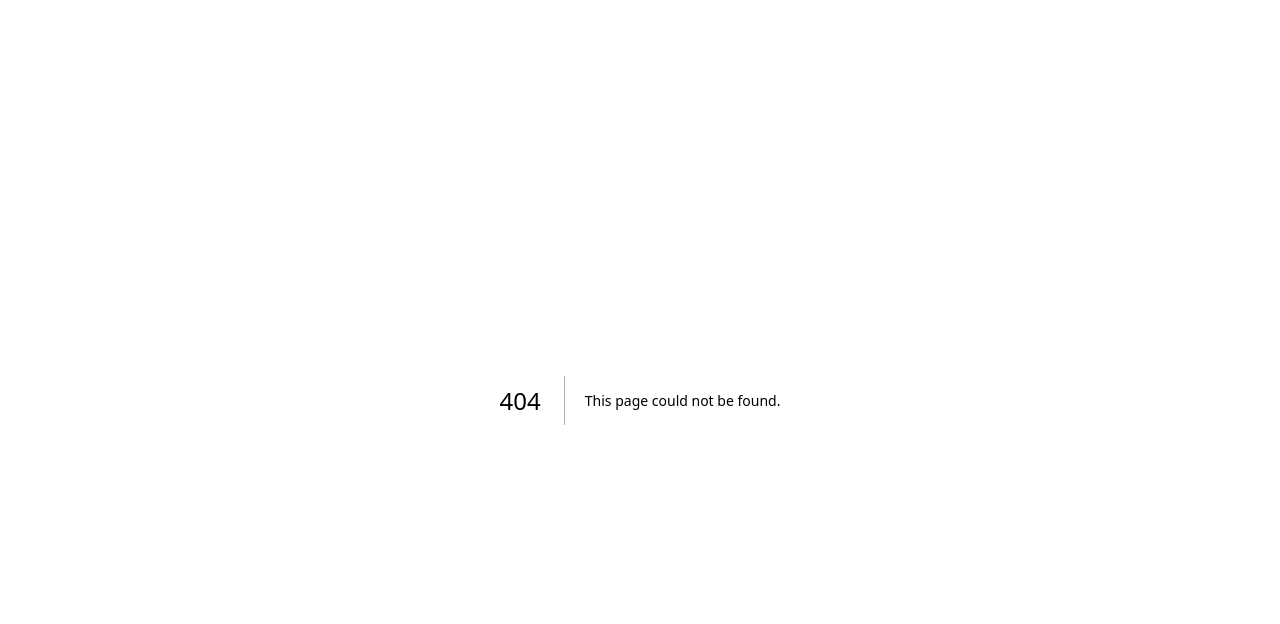
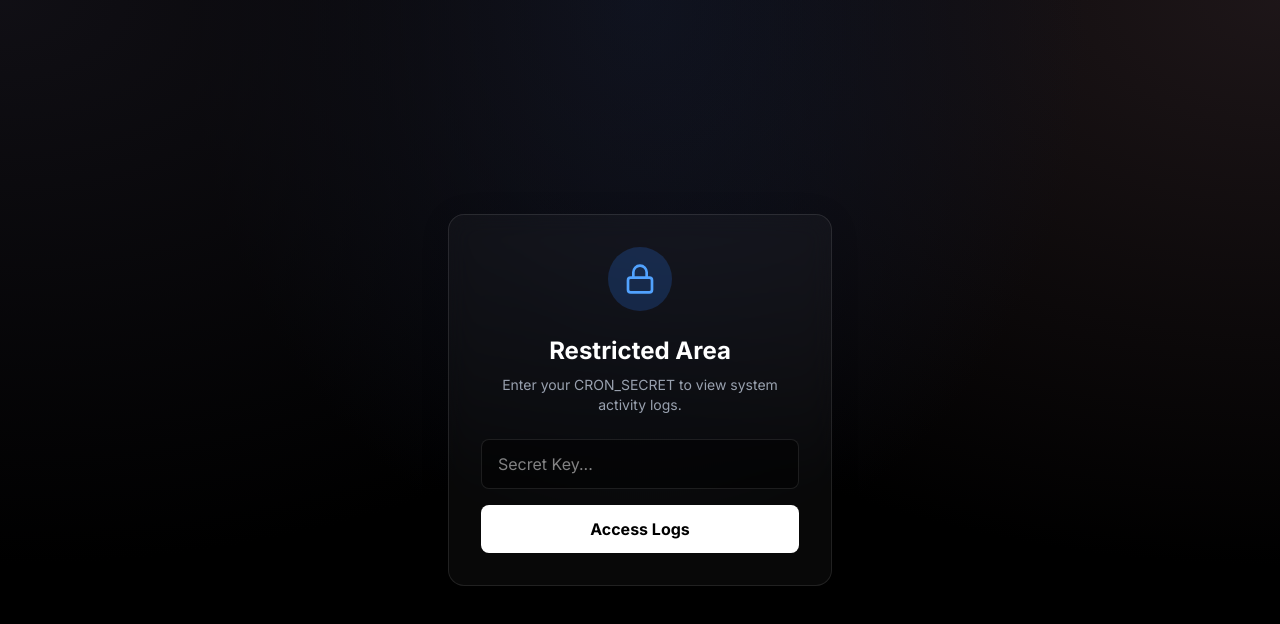
Before and after one commit to Arroychaan/content-generate, a Next.js app: page /admin/logs in a window 1280 px wide. Before the commit this address had no page. Shown: the top 624 px of the page. Built offline with nearby package versions, Linux system fonts and the light colour scheme.

Commit message:
feat: Add secure admin monitoring dashboard for system logs

```diff
--- /dev/null
+++ b/src/app/admin/logs/page.js
@@ -0,0 +1,161 @@
+'use client';
+
+import { useState, useEffect } from 'react';
+import { motion } from 'framer-motion';
+import { Lock, ShieldCheck, Server, AlertCircle, Info, RefreshCw } from 'lucide-react';
+
+export default function LogsDashboard() {
+  const [authKey, setAuthKey] = useState('');
+  const [isAuthenticated, setIsAuthenticated] = useState(false);
+  const [logs, setLogs] = useState([]);
+  const [loading, setLoading] = useState(false);
+  const [errorMsg, setErrorMsg] = useState('');
+
+  const fetchLogs = async (keyToUse) => {
+    setLoading(true);
+    setErrorMsg('');
+    try {
+      const res = await fetch(`/api/logs?key=${encodeURIComponent(keyToUse)}`);
+      const data = await res.json();
+
+      if (data.success) {
+        setLogs(data.data);
+        setIsAuthenticated(true);
+      } else {
+        setErrorMsg('Invalid Access Key');
+        setIsAuthenticated(false);
+      }
+    } catch (e) {
+      setErrorMsg('Network error. Failed to connect to server.');
+    } finally {
+      setLoading(false);
+    }
+  };
+
+  const handleLogin = (e) => {
+    e.preventDefault();
+    if (authKey.trim()) {
+      fetchLogs(authKey);
+    }
+  };
+
+  const getEventStyle = (eventType) => {
+    if (eventType.includes('ERROR') || eventType.includes('FAIL')) {
+      return 'bg-red-500/20 text-red-400 border-red-500/30';
+    }
+    if (eventType.includes('SUCCESS') || eventType.includes('COMPLETED')) {
+      return 'bg-green-500/20 text-green-400 border-green-500/30';
+    }
+    return 'bg-blue-500/20 text-blue-400 border-blue-500/30'; // Info
+  };
+
+  if (!isAuthenticated) {
+    return (
+      <main className="min-h-screen bg-mesh text-white p-4 flex items-center justify-center">
+        <motion.div
+          initial={{ opacity: 0, scale: 0.9 }}
+          animate={{ opacity: 1, scale: 1 }}
+          className="glass-card rounded-2xl p-8 max-w-sm w-full text-center"
+        >
+          <div className="w-16 h-16 bg-blue-500/20 rounded-full flex items-center justify-center mx-auto mb-6">
+            <Lock className="w-8 h-8 text-blue-400" />
+          </div>
+          <h1 className="text-2xl font-bold mb-2">Restricted Area</h1>
+          <p className="text-gray-400 text-sm mb-6">
+            Enter your CRON_SECRET to view system activity logs.
+          </p>
+
+          <form onSubmit={handleLogin} className="flex flex-col gap-4">
+            <input
+              type="password"
+              placeholder="Secret Key..."
+              value={authKey}
+              onChange={(e) => setAuthKey(e.target.value)}
+              className="bg-black/50 border border-white/10 rounded-lg px-4 py-3 text-white focus:outline-none focus:border-blue-500 transition-colors"
+            />
+            {errorMsg && <p className="text-red-400 text-xs text-left">{errorMsg}</p>}
+            <button
+              type="submit"
+              disabled={loading}
+              className="w-full py-3 rounded-lg bg-white text-black font-bold hover:bg-gray-200 transition-colors disabled:opacity-50"
+            >
+              {loading ? 'Verifying...' : 'Access Logs'}
+            </button>
+          </form>
+        </motion.div>
+      </main>
+    );
+  }
+
+  return (
+    <main className="min-h-screen bg-mesh text-white p-4 md:p-8">
+      <div className="max-w-6xl mx-auto">
+
+        {/* Header */}
+        <header className="mb-8 flex flex-col md:flex-row md:items-end justify-between gap-4">
+          <div>
+            <div className="flex items-center gap-3 mb-2">
+              <ShieldCheck className="w-8 h-8 text-green-400" />
+              <h1 className="text-3xl font-black tracking-tight text-white">System Logs</h1>
+            </div>
+            <p className="text-gray-400 text-sm">Real-time monitoring for AI autonomous agents.</p>
+          </div>
+
+          <button
+            onClick={() => fetchLogs(authKey)}
+            disabled={loading}
+            className="flex items-center gap-2 px-4 py-2 glass-card rounded-full text-sm font-semibold hover:bg-white/10 transition-colors active:scale-95 disabled:opacity-50"
+          >
+            <RefreshCw className={`w-4 h-4 ${loading ? 'animate-spin' : ''}`} />
+            Refresh
+          </button>
+        </header>
+
+        {/* Logs Table */}
+        <div className="glass-card rounded-2xl overflow-hidden border border-white/10">
+          <div className="overflow-x-auto">
+            <table className="w-full text-left text-sm whitespace-nowrap">
+              <thead className="bg-black/40 text-gray-400 border-b border-white/10">
+                <tr>
+                  <th className="px-6 py-4 font-semibold">Timestamp</th>
+                  <th className="px-6 py-4 font-semibold">Type</th>
+                  <th className="px-6 py-4 font-semibold">Agent Stage</th>
+                  <th className="px-6 py-4 font-semibold w-full">Message</th>
+                </tr>
+              </thead>
+              <tbody className="divide-y divide-white/5">
+                {logs.length === 0 ? (
+                  <tr>
+                    <td colSpan="4" className="px-6 py-8 text-center text-gray-500">
+                      No activity logs found.
+                    </td>
+                  </tr>
+                ) : (
+                  logs.map((log) => (
+                    <tr key={log.id} className="hover:bg-white/5 transition-colors">
+                      <td className="px-6 py-4 text-gray-300 font-mono text-xs">
+                        {new Date(log.timestamp).toLocaleString()}
+                      </td>
+                      <td className="px-6 py-4">
+                        <span className={`px-2.5 py-1 rounded-md text-[10px] font-bold tracking-wider border ${getEventStyle(log.event_type)}`}>
+                          {log.event_type}
+                        </span>
+                      </td>
+                      <td className="px-6 py-4 text-gray-300 font-mono">
+                        {log.agent_stage ? `Stage ${log.agent_stage}` : 'System'}
+                      </td>
+                      <td className="px-6 py-4 text-gray-300 whitespace-normal min-w-[300px]">
+                        {log.message}
+                      </td>
+                    </tr>
+                  ))
+                )}
+              </tbody>
+            </table>
+          </div>
+        </div>
+
+      </div>
+    </main>
+  );
+}
--- /dev/null
+++ b/src/app/api/logs/route.js
@@ -0,0 +1,27 @@
+import { NextResponse } from 'next/server';
+import { supabaseAdmin } from '../../../lib/supabase';
+
+export async function GET(request) {
+  try {
+    const { searchParams } = new URL(request.url);
+    const authKey = searchParams.get('key');
+    const CRON_SECRET = process.env.CRON_SECRET;
+
+    // Simple Authentication using the existing Cron Secret
+    if (!authKey || authKey !== CRON_SECRET) {
+      return NextResponse.json({ success: false, error: 'Unauthorized Access' }, { status: 401 });
+    }
+
+    const { data, error } = await supabaseAdmin
+      .from('system_activity_logs')
+      .select('*')
+      .order('timestamp', { ascending: false })
+      .limit(100);
+
+    if (error) throw error;
+
+    return NextResponse.json({ success: true, data });
+  } catch (error) {
+    return NextResponse.json({ success: false, error: error.message }, { status: 500 });
+  }
+}
```
